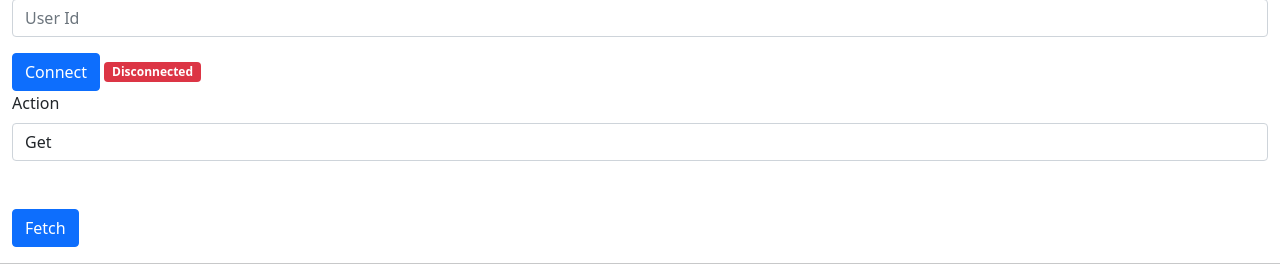
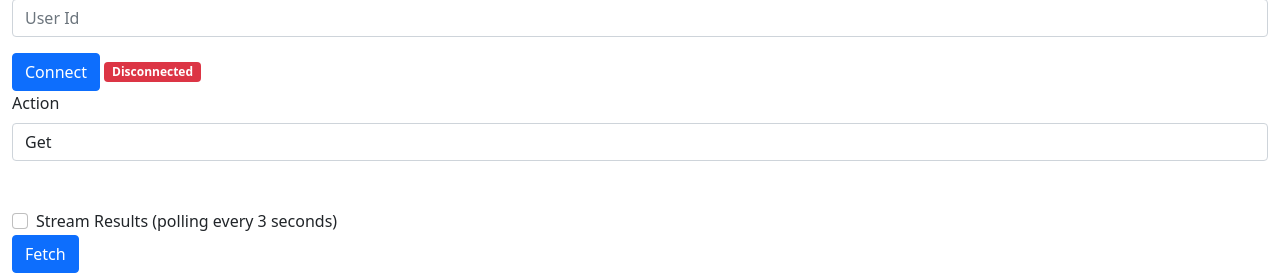
Before and after one commit to weisso5/TransactionAPIBenchmarker, a FastAPI app: page /app/view in a window 1280 px wide. Shown: the part 122-402 px from the top of the page. Run offline with FastAPI, Linux system fonts and the light colour scheme; parts of the project's set-up code (start-up, migrations or seed data) failed here and were passed over; some libraries are stand-ins or nearby versions.

Commit message:
Initial Streaming Support #2
Initial Streaming Support

```diff
--- a/app/backend.py
+++ b/app/backend.py
@@ -22,6 +22,7 @@ DATABASE_URL = f"postgresql+psycopg2://{settings.db_user}:{settings.db_password}
 engine = sqlalchemy.create_engine(
     DATABASE_URL,
     echo=True,
+
 )
 
 if not database_exists(engine.url):
--- a/app/main.py
+++ b/app/main.py
@@ -1,3 +1,4 @@
+import asyncio
 from pathlib import Path
 from typing import Optional, Dict, List
 import time
@@ -144,36 +145,47 @@ async def websocket_endpoint(websocket: WebSocket,userid: str = Depends(ws_get_u
     except WebSocketDisconnect:
         await manager.disconnect(websocket)
 
+
+async def websocket_flow_execute(websocket: WebSocket, userid:str, db:Session, query: dict):
+
+    if query["action"] == "get":
+        rst = get_transactions_for_user(db, userid)
+        await websocket.send_json({"action": "get", "results": jsonable_encoder(rst)})
+    elif query["action"] == "get_by_type":
+        rst = get_transactions_for_user_by_type(db, userid, query["type"])
+        await websocket.send_json({"action": "get_by_type", "results": jsonable_encoder(rst)})
+    elif query["action"] == "get_by_amount":
+        rst = get_transactions_by_amount(db, query["amount"], query["currency"], userid)
+        await websocket.send_json({"action": "get_by_amount", "results": jsonable_encoder(rst)})
+    elif query["action"] == "get_by_currency":
+        rst = get_transactions_by_currency(db, query["currency"], userid)
+        await websocket.send_json({"action": "get_by_currency", "results": jsonable_encoder(rst)})
+    elif query["action"] == "get_by_amount_range":
+        rst = get_transactions_by_amount_range(db, query["amount_min"], query["amount_max"], query["currency"], userid)
+        await websocket.send_json({"action": "get_by_amount_range", "results": jsonable_encoder(rst)})
+    elif query["action"] == "get_by_category":
+        rst = get_transactions_by_category(db, query["category"], userid)
+        await websocket.send_json({"action": "get_by_category", "results": jsonable_encoder(rst)})
+    elif query["action"] == "get_by_date_range":
+        rst = get_transactions_by_date_range(db, query["date_min"], query["date_max"], userid)
+        await websocket.send_json({"action": "get_by_date_range", "results": jsonable_encoder(rst)})
+    else:
+        await websocket.send_json({"action": "error", "message": "Unknown action"})
+
+
 @app.websocket("/ws/transaction/flow")
 async def websocket_flow(websocket: WebSocket,userid: str = Depends(ws_get_userid), db: Session = Depends(get_db)):
     await manager.connect(websocket)
 
+    query = await websocket.receive_json()
+    print(f"websocket_flow received: {query} from websocket {websocket}")
     try:
         while True:
-            query = await websocket.receive_json()
-            if query["action"] == "get":
-                rst = get_transactions_for_user(db, userid)
-                await websocket.send_json({"action": "get", "results": jsonable_encoder(rst)})
-            elif query["action"] == "get_by_type":
-                rst = get_transactions_for_user_by_type(db, userid, query["type"])
-                await websocket.send_json({"action": "get_by_type", "results": jsonable_encoder(rst)})
-            elif query["action"] == "get_by_amount":
-                rst = get_transactions_by_amount(db, query["amount"], query["currency"], userid)
-                await websocket.send_json({"action": "get_by_amount", "results": jsonable_encoder(rst)})
-            elif query["action"] == "get_by_currency":
-                rst = get_transactions_by_currency(db, query["currency"], userid)
-                await websocket.send_json({"action": "get_by_currency", "results": jsonable_encoder(rst)})
-            elif query["action"] == "get_by_amount_range":
-                rst = get_transactions_by_amount_range(db, query["amount_min"], query["amount_max"], query["currency"], userid)
-                await websocket.send_json({"action": "get_by_amount_range", "results": jsonable_encoder(rst)})
-            elif query["action"] == "get_by_category":
-                rst = get_transactions_by_category(db, query["category"], userid)
-                await websocket.send_json({"action": "get_by_category", "results": jsonable_encoder(rst)})
-            elif query["action"] == "get_by_date_range":
-                rst = get_transactions_by_date_range(db, query["date_min"], query["date_max"], userid)
-                await websocket.send_json({"action": "get_by_date_range", "results": jsonable_encoder(rst)})
-            else:
-                await websocket.send_json({"action": "error", "message": "Unknown action"})
+            await asyncio.sleep(3)
+            await websocket_flow_execute(websocket, userid, db, query)
+            if query["stream"] is None and query["stream"] is False:
+                break
+
     except KeyError:
         await websocket.send_json({"action": "error", "message": "Missing action or parameters"})
     except WebSocketDisconnect:
--- a/app/templates/transactionViewer.html
+++ b/app/templates/transactionViewer.html
@@ -172,7 +172,16 @@
                             type="date"/>
                 </div>
             </div>
+                <div class="form-check">
+                    <input class="form-check-input" id="stream" type="checkbox" value="">
+                    <label class="form-check-label" for="stream">
+                        Stream Results (polling every 3 seconds)
+                    </label>
+                </div>
                 <button class="btn btn-primary" id="btnAction" type="submit">Fetch</button>
+                <div class="spinner-border text-success" role="status" id="status" style="display: none">
+                    <span class="visually-hidden">Loading...</span>
+                </div>
             </form>
     </div>
     <hr/>
@@ -235,6 +244,7 @@
             alert("Error: " + event.data);
         };
         ws.onmessage = function (event) {
+            $('#status').fadeIn('fast').delay(1000).fadeOut('fast');
             const data = JSON.parse(event.data);
             const transactions = data.results;
             let count = 1;
@@ -254,6 +264,7 @@
                 return row
             });
             $("#transactionTable").html(rows);
+            //TODO - might be cool to only redraw new rows
         };
         event.preventDefault()
     }
@@ -265,7 +276,8 @@
 
         let data = {
             "action": action.val(),
-            "userId": userId
+            "userId": userId,
+            "stream": $("#stream").is(":checked")
         };
 
         $('#' + params).children('input[required],select[required]').each(function () {
@@ -273,6 +285,7 @@
         });
 
         ws.send(JSON.stringify(data));
+
         event.preventDefault()
     }
 
```
